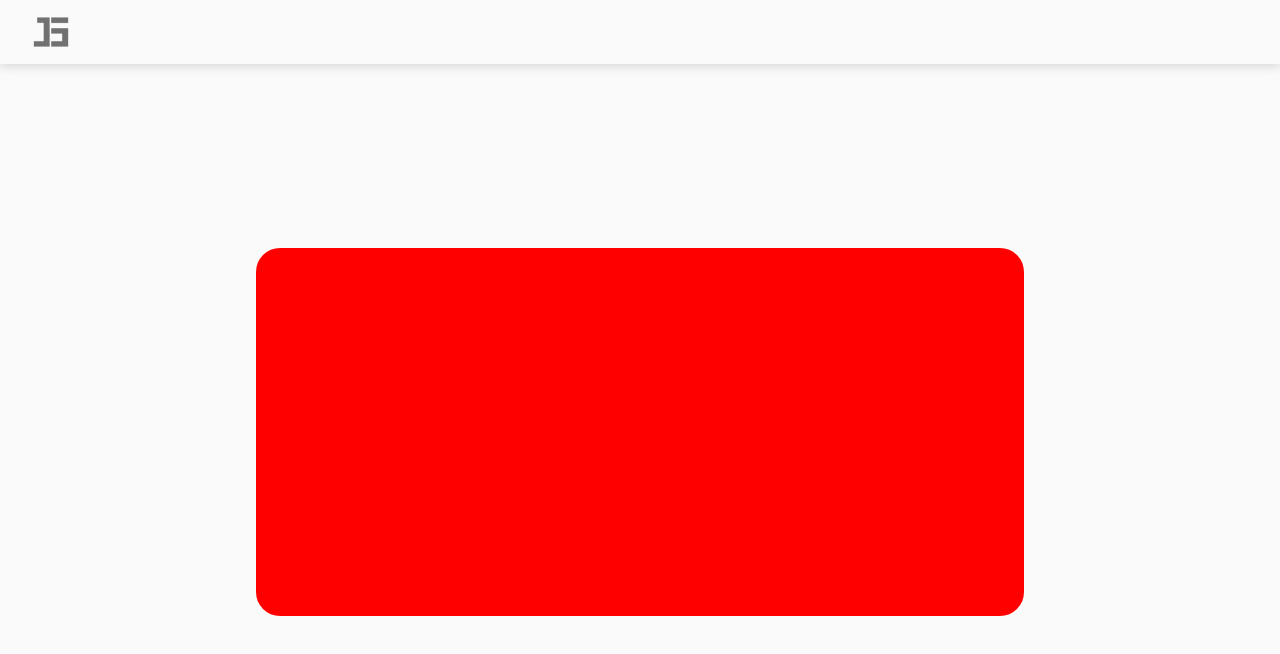
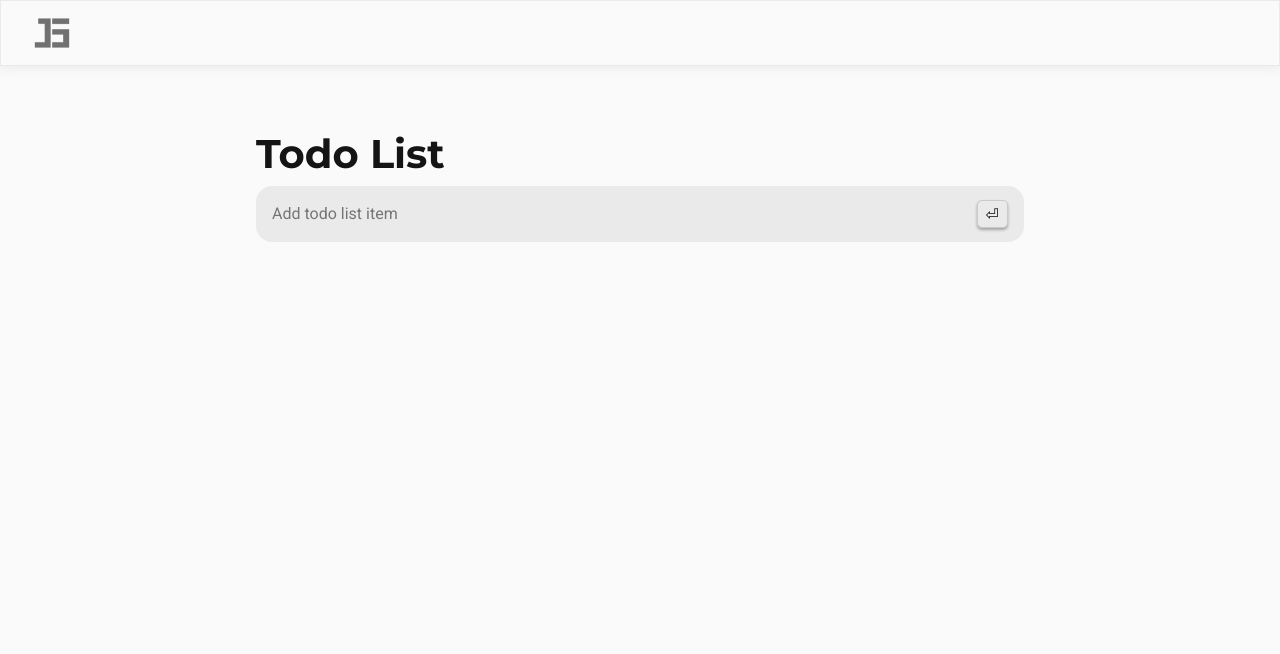
Before and after one commit to jsainz237/todo-list, a React (Create React App) app: page / in a window 1280 px wide. Shown: the top 654 px of the page. Built offline with nearby package versions, Linux system fonts and the light colour scheme.

Commit message:
Initial ListInput component

```diff
--- a/src/App.tsx
+++ b/src/App.tsx
@@ -22,7 +22,7 @@ const Container = styled(BootstrapContainer)`
   flex: 1;
   display: flex;
   justify-content: center;
-  align-items: center;
+  padding-top: 4rem;
 `;
 
 function App() {
--- a/src/components/Header/index.tsx
+++ b/src/components/Header/index.tsx
@@ -8,6 +8,7 @@ const StyledHeader = styled.div`
     width: 100vw;
     padding: 1rem 2rem;
     background-color: ${props => props.theme.bg};
+    border: 1px solid ${props => props.theme.offsetBg};
     box-shadow: ${props => `${props.theme.shadow} ${props.theme.offsetBg}`};
 `;
 
--- /dev/null
+++ b/src/components/ListInput/index.tsx
@@ -0,0 +1,47 @@
+import React from 'react';
+import styled from 'styled-components';
+
+const InputContainer = styled.div`
+    width: 100%;
+    position: relative;
+
+    font-family: 'Roboto', sans-serif;
+
+    input {
+        width: 100%;
+        padding: 1rem;
+        border-radius: 1rem;
+        background-color: ${props => props.theme.offsetBg};
+        border: none;
+        outline: none;
+    }
+
+    .icon-container {
+        display: flex;
+        align-items: center;
+        height: 100%;
+        padding: 0 1rem;
+        position: absolute;
+        top: 0;
+        right: 0;
+
+        .icon {
+            padding: 0 0.5rem;
+            padding-top: 2px;
+            background-color: ${props => props.theme.offsetBg};
+            color: ${props => props.theme.fg};
+            border-radius: 5px;
+            border: 1px solid #cacaca;
+            box-shadow: 0 2px 3px 0px rgba(0, 0, 0, 0.3);
+        }
+    }
+`;
+
+export const ListInput: React.FC = () => (
+    <InputContainer>
+        <input type="text" placeholder="Add todo list item" />
+        <div className="icon-container">
+            <div className="icon">&#9166;</div>
+        </div>
+    </InputContainer>
+);
--- a/src/components/TodoList/index.tsx
+++ b/src/components/TodoList/index.tsx
@@ -1,18 +1,25 @@
 import React from 'react';
 import styled from 'styled-components';
+import { ListInput } from '../ListInput';
 
 const TodoWrapper = styled.div`
-    background: red;
-    height: 50%;
+    flex: 1;
     width: 100%;
     max-width: ${props => props.theme.breakpoints.md};
-    border-radius: 24px;
+    overflow-y: auto;
+    color: ${props => props.theme.fg};
+
+    h1 {
+        font-family: 'Montserrat', sans-serif;
+        font-weight: bold;
+    }
 `;
 
 export const TodoList: React.FC = () => {
     return (
         <TodoWrapper>
-
+            <h1>Todo List</h1>
+            <ListInput />
         </TodoWrapper>
     );
 }
--- a/src/index.scss
+++ b/src/index.scss
@@ -1,5 +1,6 @@
 @import "~bootstrap/scss/bootstrap";
 @import url('https://fonts.googleapis.com/css2?family=Montserrat:wght@400;500;600;700;800&display=swap');
+@import url('https://fonts.googleapis.com/css2?family=Roboto:wght@400;500;700&display=swap');
 
 body {
   margin: 0;
--- a/src/theme.ts
+++ b/src/theme.ts
@@ -2,7 +2,7 @@ export const theme = {
     bg: '#fafafa',
     fg: '#141414',
 
-    offsetBg: '#d4d4d4',
+    offsetBg: '#eaeaea',
     offsetFg: '#303030',
 
     breakpoints: {
```
